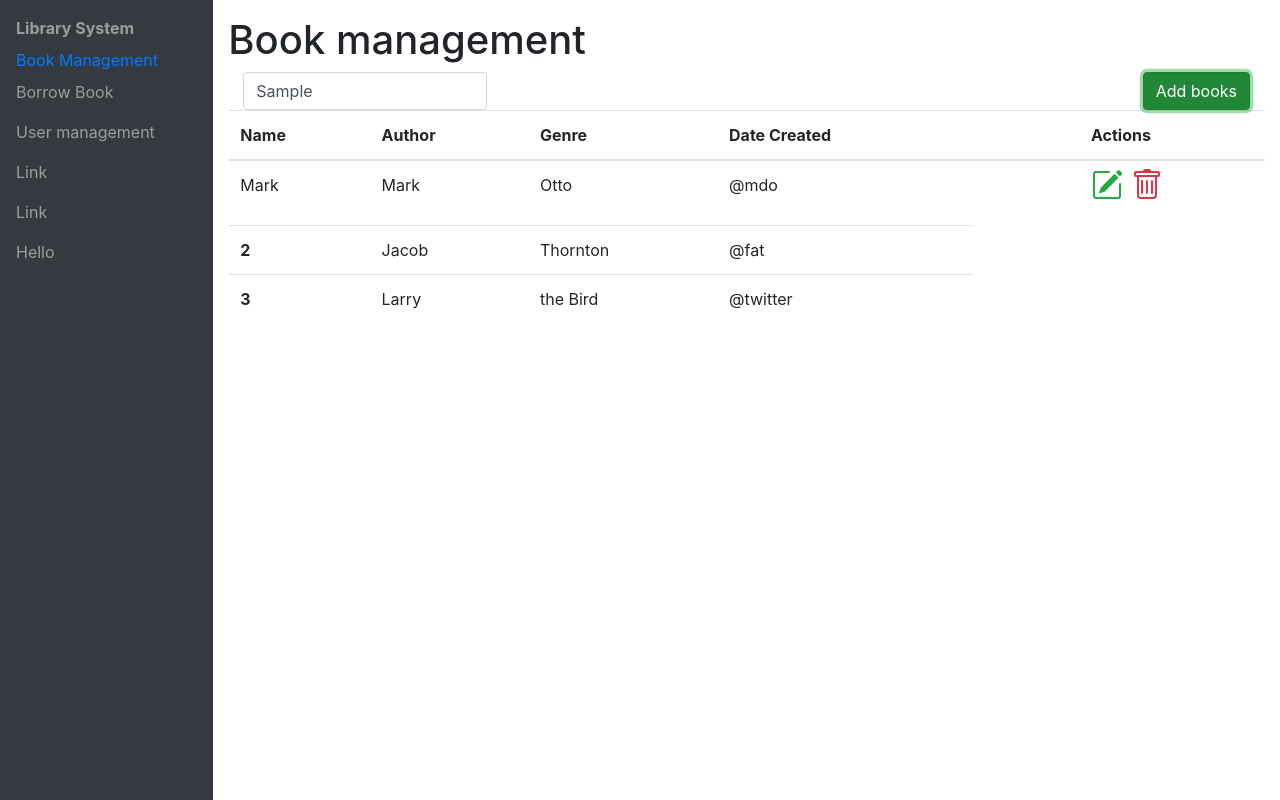
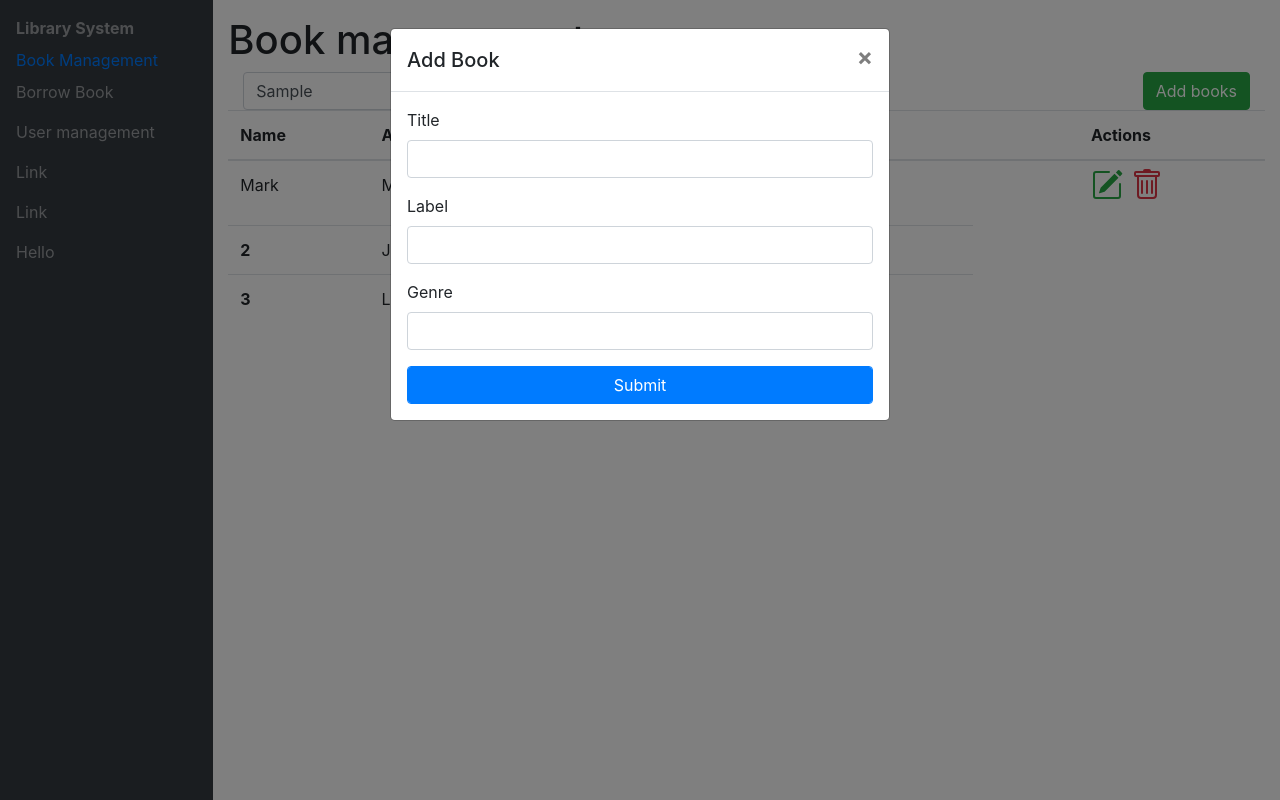
Before and after one commit to bgemry34/librarynuxt, a Nuxt app: page /dashboard/BookManagement in a window 1280 px wide. Both pictures are taken after typing "Sample" into the empty fields and a click on the button "Add books". Built offline with nearby package versions, Linux system fonts and the light colour scheme.

Commit message:
fix in login and ui for book management

```diff
--- /dev/null
+++ b/api/users.js
@@ -0,0 +1,77 @@
+import axios from 'axios'
+
+const url = 'https://library-system-mern.herokuapp.com/api';
+
+export const loginUser = async (login) => {
+    const {username, password, usertype} = login
+    try{
+        const data = await axios.post(`${url}/login`, {
+            username,
+            password,
+            userType:usertype
+        });
+        return data;
+    }catch(error){
+        return error.response
+    }
+}
+
+export const checkToken = async () => {
+    const userToken = await sessionStorage.getItem("userToken");
+    try{
+        const data = await axios.post(`${url}/login/me/`+userToken, {
+        });
+        return data;
+    }catch(error){
+        return error.response
+    }
+}
+
+export const fetchUsers = async () => {
+    const token = await sessionStorage.getItem("userToken")
+    try{
+        const res = await axios.get(`${url}/users`, {
+        headers: {
+            Authorization: 'Bearer ' + token //the token is a variable which holds the token
+        }
+        });
+        const {data} = res;
+        return data;
+    }catch(error){
+        return []
+        //return error.response
+    }
+}
+
+export const fetchUser = async (id) => {
+    const token = await sessionStorage.getItem("userToken")
+    try{
+        const res = await axios.get(`${url}/users/`+id, {
+        headers: {
+            Authorization: 'Bearer ' + token //the token is a variable which holds the token
+        }
+        });
+        const {data} = res;
+        return data;
+    }catch(error){
+        return []
+        //return error.response
+    }
+}
+
+export const createUser = async (user) => {
+    const token = await sessionStorage.getItem("userToken")
+    const {name, username, password, userType} = user
+    try{
+        const data = await axios.post(`${url}/users`, {
+            name, username, password, userType
+        }, {
+            headers: {
+                Authorization: 'Bearer ' + token //the token is a variable which holds the token
+            }
+        })
+        return data;
+    }catch(error){
+        return error.response;
+    }
+}
--- a/components/Login.vue
+++ b/components/Login.vue
@@ -6,19 +6,19 @@
                     <div class="card">
                         <div class="card-body">
                             <h1 class="text-center mb-4">LOGIN</h1>
-                            <form action="" autocomplete="off">
+                            <form v-on:submit="onSubmit" action="" autocomplete="off">
                                 <div class="form-group">
                                     <b-form-select v-model="usertype" :options="usertypes"></b-form-select>
                                 </div>
                                 <div class="form-group">
-                                    <input type="text" class="form-control" name="username" placeholder="Username...">
+                                    <input type="text" v-model="username" class="form-control" name="username" placeholder="Username...">
                                 </div>
                                 <div class="form-group">
-                                    <input type="password" class="form-control" name="password" placeholder="Password...">
+                                    <input type="password" v-model="password" class="form-control" name="password" placeholder="Password...">
                                 </div>
-                                <nuxt-link :to="'/dashboard'">
-                                <button type="button" id="sendlogin" class="btn btn-primary form-control mt-2">LOGIN</button>
-                                </nuxt-link>
+                                <button type="submit" id="sendlogin" class="btn btn-primary form-control mt-2">
+                                    LOGIN
+                                </button>
                             </form>
                         </div>
                     </div>
@@ -29,15 +29,34 @@
 </template>
 
 <script>
+import {loginUser} from './../api/users.js'
+
 export default {
     data(){
         return{
             usertype:'',
             usertypes:[
                 { value: '', text: 'Please select an usertype' },
-                { value: 'Student', text: 'Admin' },
-                { value: 'Admin', text: 'Student' }
-            ]
+                { value: 'admin', text: 'Admin' },
+                { value: 'student', text: 'Student' }
+            ],
+            username:'',
+            password:''
+        }
+    },
+    methods:{
+        async onSubmit(e){
+            e.preventDefault();
+            const {usertype, username, password} = this;
+            let login = {
+                usertype,
+                username,
+                password
+            };
+
+            const res = await loginUser(login);
+
+            console.log(login, res);
         }
     }
 }
--- a/layouts/sidebar.vue
+++ b/layouts/sidebar.vue
@@ -9,7 +9,7 @@
                             <a class="nav-link pl-0 text-nowrap" href="#"><i class="fa fa-bullseye fa-fw"></i> <span class="font-weight-bold">Library System</span></a>
                         </li>
                         <li class="nav-item">
-                            <nuxt-link :to="'dashboard/BookManagement'"><span class="d-none d-md-inline">Book Management</span></nuxt-link>
+                            <nuxt-link :to="'/dashboard/BookManagement'"><span class="d-none d-md-inline">Book Management</span></nuxt-link>
                         </li>
                         <li class="nav-item">
                             <a class="nav-link pl-0" href="#"><i class="fa fa-cog fa-fw"></i> <span class="d-none d-md-inline">Borrow Book</span></a>
--- a/pages/dashboard/BookManagement/index.vue
+++ b/pages/dashboard/BookManagement/index.vue
@@ -5,10 +5,10 @@
           <div class="col-xs-12">
               <div class="row">
                   <div class="col-md-6">
-                      <input type="text" name="" id="" class="form-control w-50" placeholder="Search..." >
+                      <input type="text" name="" id="" class="form-control" placeholder="Search..." >
                   </div>
                   <div class="col-md-6">
-                      <button class="btn btn-success ml-auto d-block">Add books</button>
+                      <button class="btn btn-success ml-auto d-block"  id="show-btn" @click="$bvModal.show('bv-modal-example')" >Add books</button>
                   </div>
               </div>
           </div>
@@ -17,11 +17,11 @@
       <table class="table">
             <thead>
                 <tr>
-                <th scope="col">Name</th>
-                <th scope="col">Author</th>
-                <th scope="col">Genre</th>
-                <th scope="col">Date Created</th>
-                <th scope="col" class="text-center"><div class="ml-1">Actions</div></th>
+                    <th scope="col">Name</th>
+                    <th scope="col">Author</th>
+                    <th scope="col">Genre</th>
+                    <th scope="col">Date Created</th>
+                    <th scope="col" class="text-center"><div class="ml-1">Actions</div></th>
                 </tr>
             </thead>
             <tbody>
@@ -35,11 +35,11 @@
                             <ul>
                             <!-- edit -->
                             <li class="d-inline">
-                                <b-icon icon="pencil-square" variant="success" scale="2" aria-hidden="true"></b-icon>
+                                <b-icon class="pointer" icon="pencil-square" variant="success" scale="2" aria-hidden="true"></b-icon>
                             </li>
                             <!-- delete -->
                             <li class="d-inline mx-4">
-                                <b-icon icon="trash" variant="danger" scale="2" aria-hidden="true"></b-icon>
+                                <b-icon class="pointer" icon="trash" variant="danger" scale="2" aria-hidden="true"></b-icon>
                             </li>
                         </ul>
                         </div>
@@ -59,6 +59,54 @@
                 </tr>
             </tbody>
         </table>
+
+        <b-modal id="bv-modal-example" hide-footer>
+            <template #modal-title>
+                Add Book
+            </template>
+            <b-form-group
+            label="Title"
+            label-for="name-input"
+            invalid-feedback="Name is required"
+            :state="nameState"
+            >
+            <b-form-input
+                id="name-input"
+                v-model="name"
+                :state="nameState"
+                required
+            ></b-form-input>
+            </b-form-group>
+
+            <b-form-group
+            label="Label"
+            label-for="name-input"
+            invalid-feedback="Name is required"
+            :state="nameState"
+            >
+            <b-form-input
+                id="name-input"
+                v-model="name"
+                :state="nameState"
+                required
+            ></b-form-input>
+            </b-form-group>
+
+            <b-form-group
+            label="Genre"
+            label-for="name-input"
+            invalid-feedback="Name is required"
+            :state="nameState"
+            >
+            <b-form-input
+                id="name-input"
+                v-model="name"
+                :state="nameState"
+                required
+            ></b-form-input>
+            </b-form-group>
+            <input type="submit" value="Submit" class="btn btn-primary form-control" />
+        </b-modal>
   </div>
 </template>
 
@@ -69,5 +117,7 @@ export default {
 </script>
 
 <style>
-
+    .pointer{
+        cursor: pointer;
+    }
 </style>
```
Also changed, not shown: store/index.js (added).
